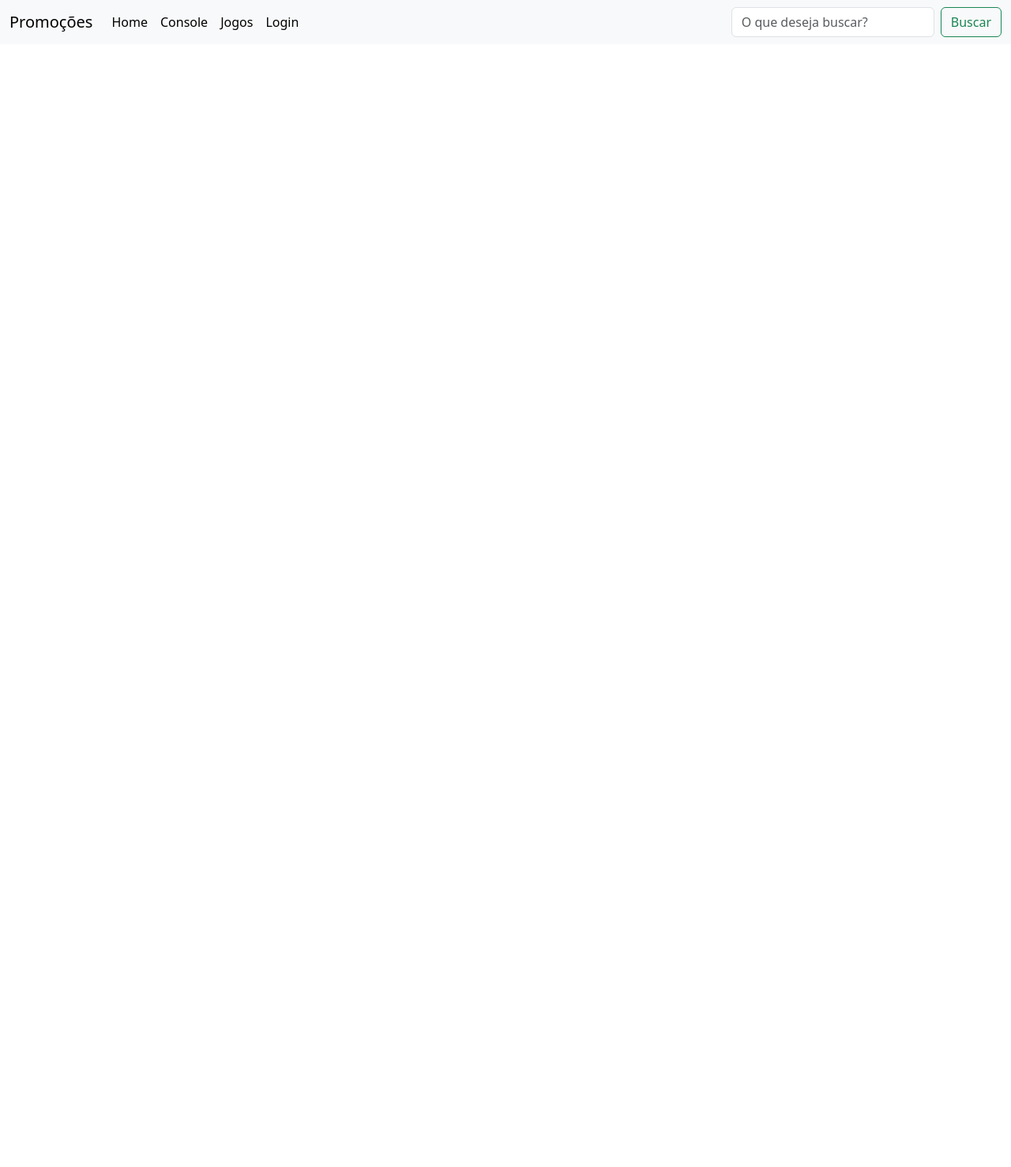
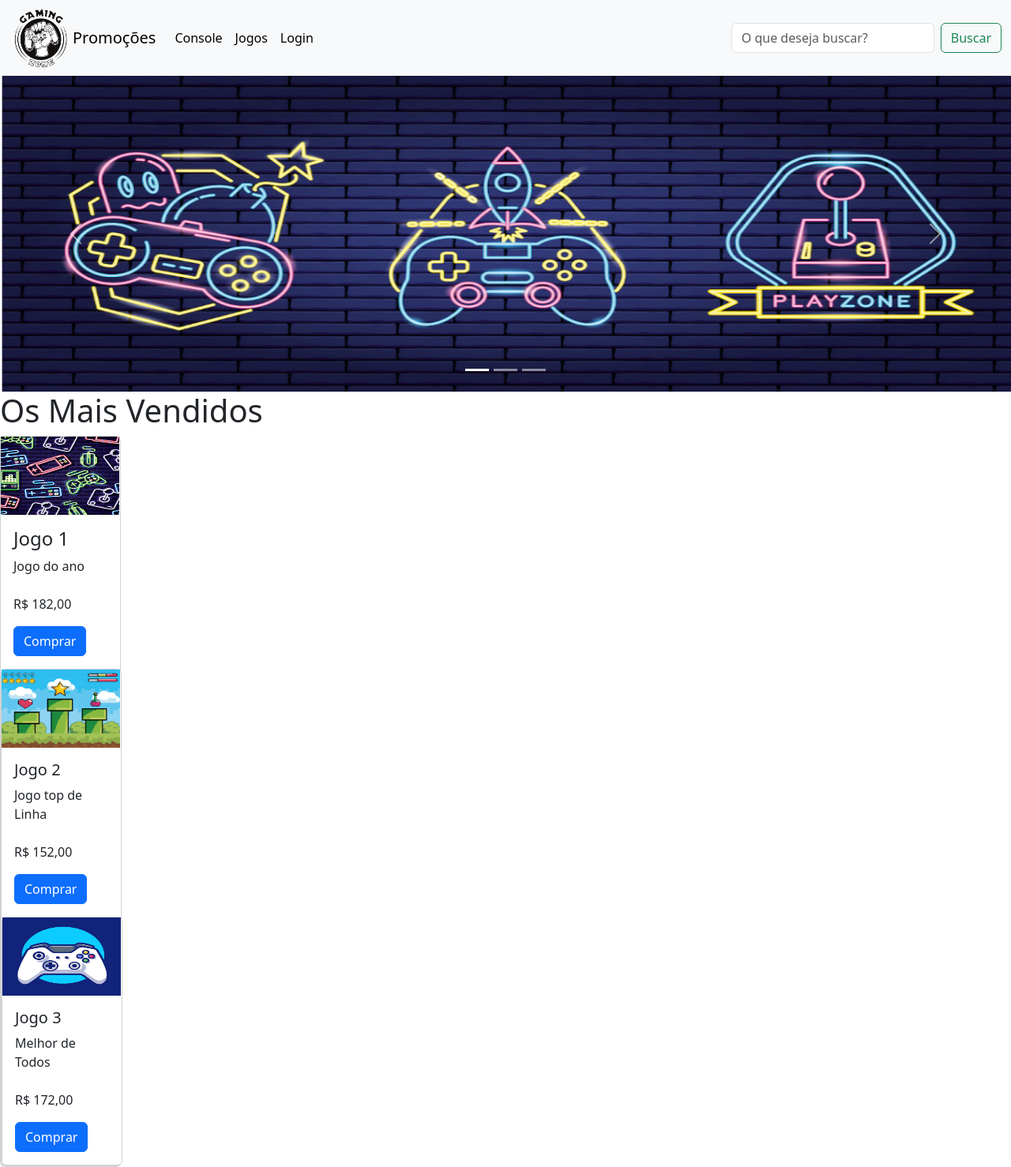
Before and after one commit to eduardarabelo123/senai4, a plain HTML site: page index.html in a window 1280 px wide. Shown: the whole page at 79% size. Before the commit the page ends 800 px from the top, so only its background shows below. Drawn offline with nearby package versions, Linux system fonts and the light colour scheme.

Commit message:
atividade

```diff
--- a/index.html
+++ b/index.html
@@ -6,20 +6,22 @@
     <title>Document</title>
     <link rel="stylesheet" href="style.css">
     <link href="https://cdn.jsdelivr.net/npm/bootstrap@5.3.3/dist/css/bootstrap.min.css" rel="stylesheet" integrity="sha384-QWTKZyjpPEjISv5WaRU9OFeRpok6YctnYmDr5pNlyT2bRjXh0JMhjY6hW+ALEwIH" crossorigin="anonymous">
-</head>
+  </head>
 
 <body>
     <header>
         <nav class="navbar navbar-expand-lg bg-body-tertiary">
             <div class="container-fluid">
-              <a class="navbar-brand" href="#">Promoções</a>
+              <img class="logo" src="./assents/logo.png" alt="">
+              <a class="navbar-brand" href="#">Promoções
+
+              </a>
               <button class="navbar-toggler" type="button" data-bs-toggle="collapse" data-bs-target="#navbarSupportedContent" aria-controls="navbarSupportedContent" aria-expanded="false" aria-label="Toggle navigation">
                 <span class="navbar-toggler-icon"></span>
               </button>
               <div class="collapse navbar-collapse" id="navbarSupportedContent">
                 <ul class="navbar-nav me-auto mb-2 mb-lg-0">
                   <li class="nav-item">
-                    <a class="nav-link active" aria-current="page" href="#">Home</a>
                   </li>
 
                     </a>
@@ -44,11 +46,74 @@
           </nav>
     </header>
     <main>
+      <section>
 
+      <div id="carouselExampleIndicators" class="carousel slide">
+        <div class="carousel-indicators">
+          <button type="button" data-bs-target="#carouselExampleIndicators" data-bs-slide-to="0" class="active" aria-current="true" aria-label="Slide 1"></button>
+          <button type="button" data-bs-target="#carouselExampleIndicators" data-bs-slide-to="1" aria-label="Slide 2"></button>
+          <button type="button" data-bs-target="#carouselExampleIndicators" data-bs-slide-to="2" aria-label="Slide 3"></button>
+        </div>
+        <div class="carousel-inner">
+          <div class="carousel-item active">
+            <img class="banner1" src="./assents/banner1.PNG" class="d-block w-100" alt="...">
+          </div>
+          <div class="carousel-item">
+            <img class="banner2" src="./assents/banner2.PNG" class="d-block w-100" alt="...">
+          </div>
+          <div class="carousel-item">
+            <img class="banner3" src="./assents/banner3.PNG" class="d-block w-100" alt="...">
+          </div>
+        </div>
+        <button class="carousel-control-prev" type="button" data-bs-target="#carouselExampleIndicators" data-bs-slide="prev">
+          <span class="carousel-control-prev-icon" aria-hidden="true"></span>
+          <span class="visually-hidden">Previous</span>
+        </button>
+        <button class="carousel-control-next" type="button" data-bs-target="#carouselExampleIndicators" data-bs-slide="next">
+          <span class="carousel-control-next-icon" aria-hidden="true"></span>
+          <span class="visually-hidden">Next</span>
+        </section>
+
+        <section>
+           <div class="titulo">
+              <h1>Os Mais Vendidos</h1></div>
+
+              <div class="card">
+                <img class="jogo1" src="./assents/jogo1.PNG" class="card-img-top" alt="...">
+
+                <div class="card-body">
+                  <h4 class="card-title">Jogo 1</h4>
+                  <p class="card-text">Jogo do ano <br> <br> R$ 182,00</p>
+                  <a href="#" class="btn btn-primary">Comprar</a>
+                </div>
+                <div class="card">
+                  <img class="jogo1" src="./assents/jogo2.PNG" class="card-img-top" alt="...">
+
+                  <div class="card-body">
+                    <h5 class="card-title">Jogo 2</h5>
+                    <p class="card-text">Jogo top de Linha <br> <br> R$ 152,00</p>
+                    <a href="#" class="btn btn-primary">Comprar</a>
+                  </div>
+                  <div class="card">
+                    <img class="jogo1" src="./assents/jogo3.PNG" class="card-img-top" alt="...">
+
+                    <div class="card-body">
+                      <h5 class="card-title">Jogo 3</h5>
+                      <p class="card-text">Melhor de Todos <br> <br> R$ 172,00</p>
+                      <a href="#" class="btn btn-primary">Comprar</a>
+                    </div>
+              </div>
+
+
+
+        </section>
+        </button>
+      </div>
     </main>
     <footer>
 
     </footer>
+    <script src="https://cdn.jsdelivr.net/npm/bootstrap@5.3.3/dist/js/bootstrap.bundle.min.js" integrity="sha384-YvpcrYf0tY3lHB60NNkmXc5s9fDVZLESaAA55NDzOxhy9GkcIdslK1eN7N6jIeHz" crossorigin="anonymous"></script>
 </body>
 
 </html>
--- a/style.css
+++ b/style.css
@@ -0,0 +1,30 @@
+.logo{
+    height: 80px;
+    width: 80px;
+}
+.banner1{
+height: 400px;
+width: 1299px;
+
+}
+.banner2{
+    height: 400px;
+    width: 1299px;
+
+    }
+.banner3{
+    height: 400px;
+    width: 1299px;
+
+    }
+    .jogo1{
+        height: 99px;
+        width: 150px;
+
+    }
+    .card{
+        height: 350px;
+        width: 153px;
+
+
+    }
```
